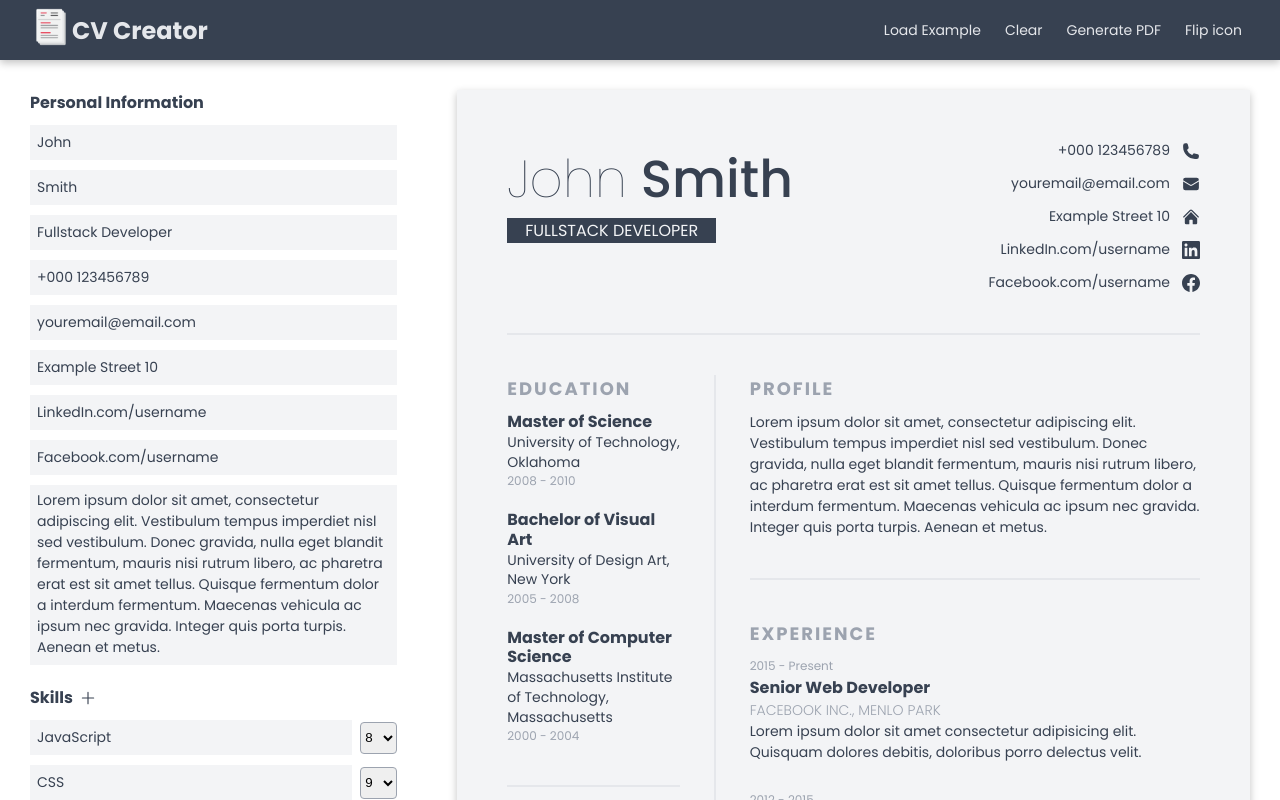
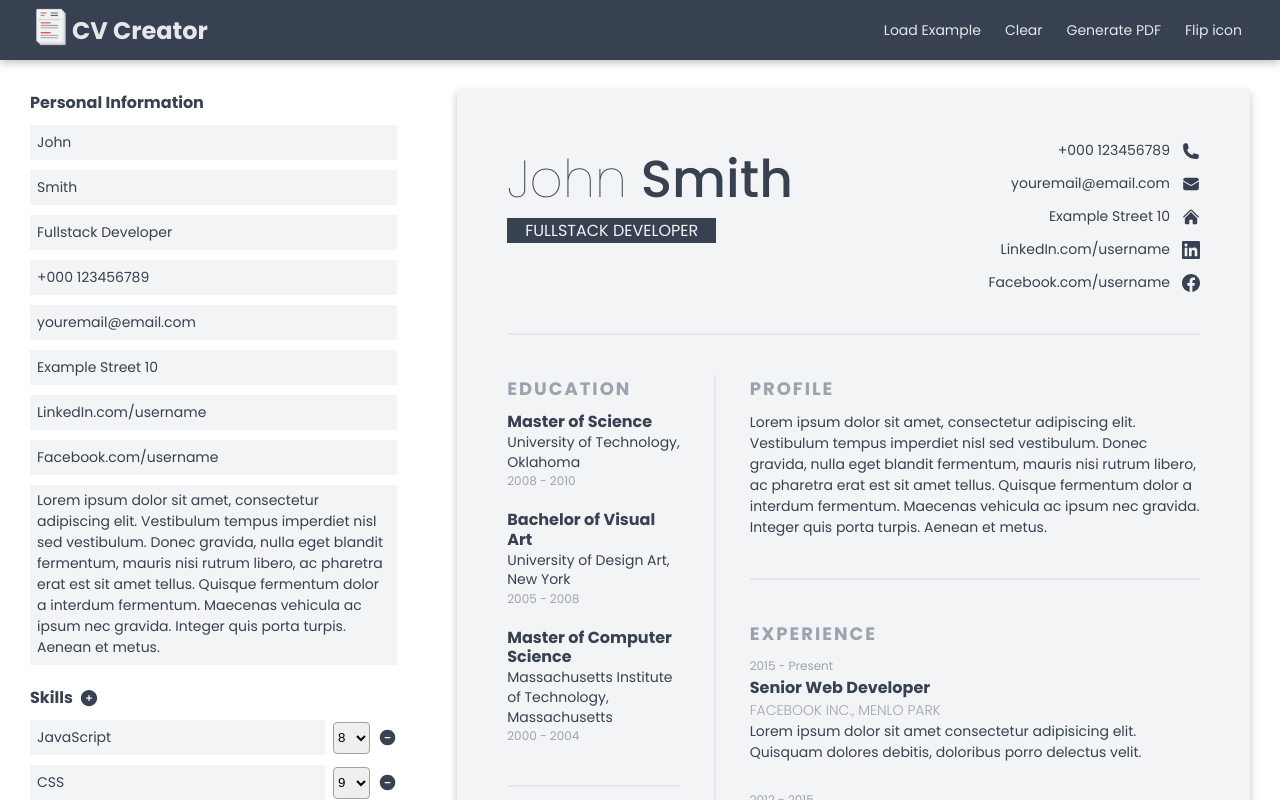
Before and after one commit to GDimitroff/cv-creator, a React (Create React App) app: page / in a window 1280 px wide. Shown: the top 800 px of the page. Built offline with nearby package versions, Linux system fonts and the light colour scheme.

Commit message:
Implement delete skill functionality

```diff
--- a/src/components/CVForm/Skill.js
+++ b/src/components/CVForm/Skill.js
@@ -1,4 +1,5 @@
 import { useCVDispatch } from '../../contexts/CVContext';
+import { MinusCircleIcon } from '@heroicons/react/24/solid';
 
 import Input from '../UI/Input';
 import classes from './Skill.module.css';
@@ -13,6 +14,13 @@ export default function Skill({ skill }) {
     dispatch({
       type: 'CHANGE_SKILL',
       skill: { ...skill, [field]: value },
+    });
+  };
+
+  const handleDeleteSkill = (e) => {
+    dispatch({
+      type: 'DELETE_SKILL',
+      id: skill.id,
     });
   };
 
@@ -40,6 +48,7 @@ export default function Skill({ skill }) {
         <option value="9">9</option>
         <option value="10">10</option>
       </select>
+      <MinusCircleIcon className={classes.delete} onClick={handleDeleteSkill} />
     </div>
   );
 }
--- a/src/components/CVForm/Skill.module.css
+++ b/src/components/CVForm/Skill.module.css
@@ -11,3 +11,15 @@
   border-radius: 4px;
   border-color: var(--secondary-dark);
 }
+
+.delete {
+  width: 24px;
+  color: var(--primary-dark);
+  cursor: pointer;
+  transition: 0.2s ease-in-out;
+}
+
+.delete:hover,
+.delete:active {
+  color: var(--secondary-dark);
+}
--- a/src/components/CVForm/Skills.js
+++ b/src/components/CVForm/Skills.js
@@ -1,5 +1,5 @@
 import { useCV, useCVDispatch } from '../../contexts/CVContext';
-import { PlusIcon } from '@heroicons/react/24/solid';
+import { PlusCircleIcon } from '@heroicons/react/24/solid';
 
 import Skill from './Skill';
 import classes from './Skills.module.css';
@@ -12,17 +12,17 @@ export default function Skills() {
     <Skill skill={skill} key={skill.id} />
   ));
 
-  function handleAddNewSkill() {
+  const handleAddNewSkill = () => {
     dispatch({
       type: 'ADD_SKILL',
     });
-  }
+  };
 
   return (
     <div>
       <header className={classes.header}>
         <h3>Skills</h3>
-        <PlusIcon onClick={handleAddNewSkill} className={classes.add}/>
+        <PlusCircleIcon onClick={handleAddNewSkill} className={classes.add} />
       </header>
       <ul className={classes.skills}>{skillsList}</ul>
     </div>
--- a/src/components/CVForm/Skills.module.css
+++ b/src/components/CVForm/Skills.module.css
@@ -17,7 +17,13 @@
 }
 
 .add {
-  width: 18px;
-  fill: var(--primary-dark);
+  width: 20px;
+  color: var(--primary-dark);
   cursor: pointer;
+  transition: 0.2s ease-in-out;
 }
+
+.add:hover,
+.add:active {
+  color: var(--secondary-dark);
+}
--- a/src/contexts/CVContext.js
+++ b/src/contexts/CVContext.js
@@ -42,6 +42,14 @@ function cvReducer(cv, action) {
         ],
       };
     }
+    case 'DELETE_SKILL': {
+      const updatedSkills = cv.skills.filter((s) => s.id !== action.id);
+
+      return {
+        ...cv,
+        skills: updatedSkills,
+      };
+    }
     case 'CHANGE_GENERAL_INFO': {
       return {
         ...cv,
```
